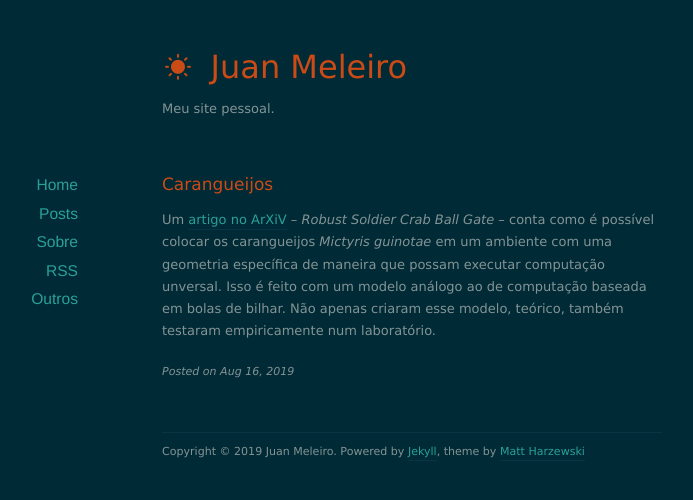
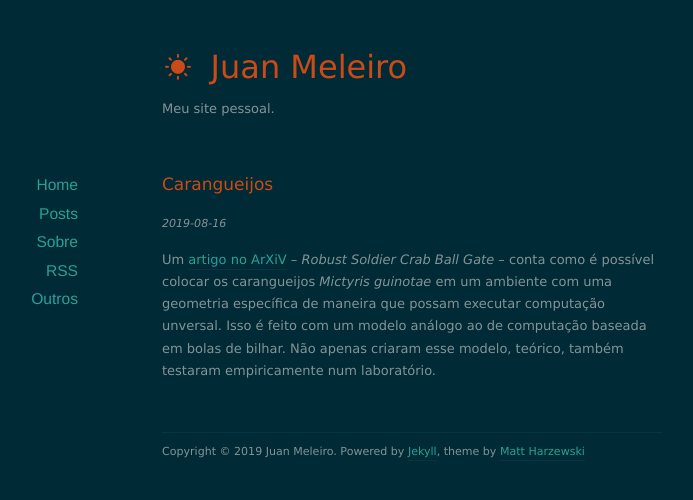
Before and after one commit to juanmeleiro/juanmeleiro.github.io, a Jekyll site: the page built from _turing/crabs.md, in a window 1280 px wide. Shown: the top 500 px of the page, without its empty margins (228-921 px from the left). Built offline with Jekyll 4.4.1, drawn with Linux system fonts in a browser that asks for light colours; nearby versions of some CDN libraries.

Commit message:
style (post): change date style

```diff
--- a/_layouts/post.html
+++ b/_layouts/post.html
@@ -12,8 +12,8 @@ layout: default
 		<h1><a href="{{ page.url }}">{{ page.title }}</a></h1>
 	{% endif %}
 
+	<p class="meta"><span class="postdate">{{ page.date | date: "%Y-%m-%d" }}</span></p>
+
 	<div class="post-content">{{ content }}</div>
 
-	<p class="meta">Posted on <span class="postdate">{{ page.date | date: "%b %d, %Y" }}</span></p>
-
 </article>
```
